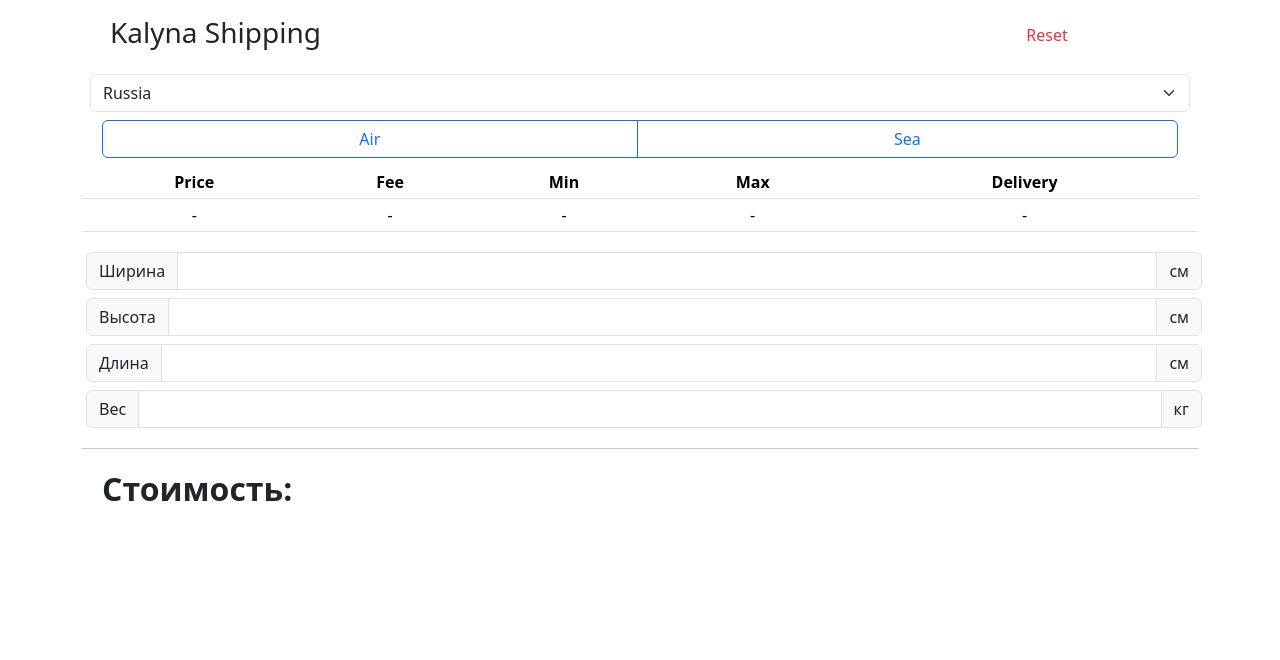
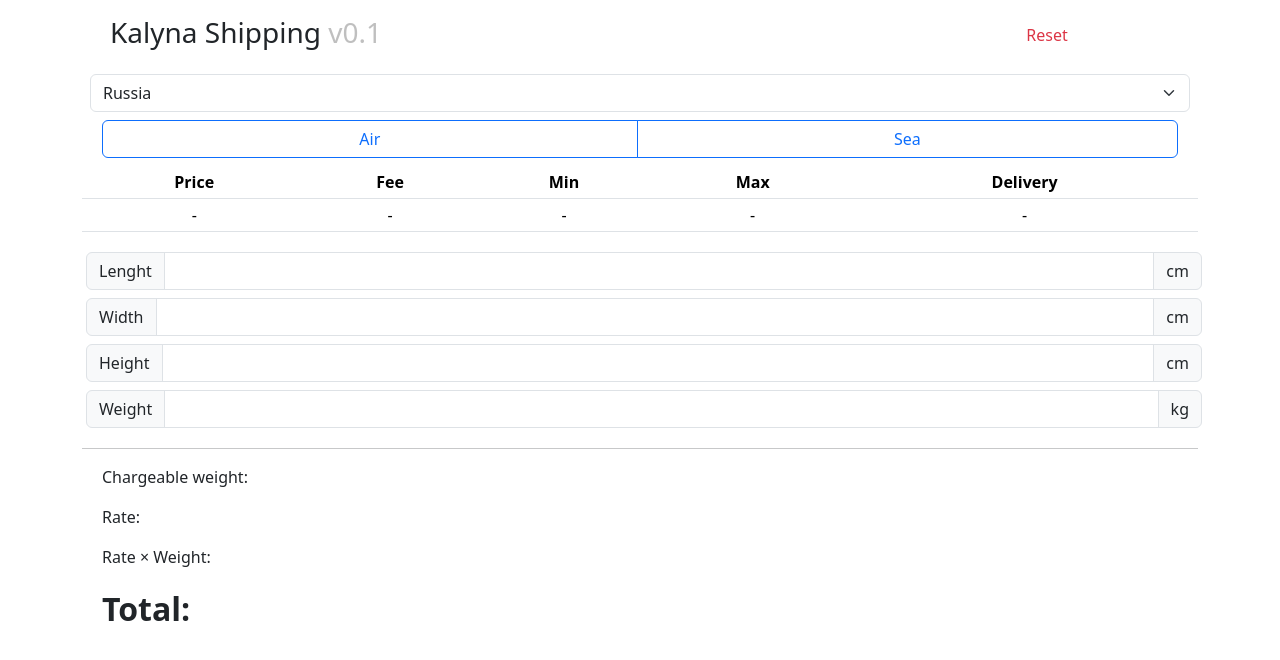
Before and after one commit to GlobakMaxim/Kalyna-shipping, a plain HTML site: page index.html in a window 1280 px wide. Drawn offline with nearby package versions, Linux system fonts and the light colour scheme.

Commit message:
Add more fields

```diff
--- a/index.html
+++ b/index.html
@@ -14,7 +14,7 @@
 		<div class="container">
 			<div class="row justify-content-between m-3">
 				<div class="col-10">
-					<h3>Kalyna Shipping</h3>
+					<h3>Kalyna Shipping <span class="text-black text-opacity-25">v0.1</span></h3>
 				</div>
 				<div class="col-2">
 					<button type="button" class="btn text-danger" id="reset">Reset</button>
@@ -55,34 +55,58 @@
 			</table>
 			<div class="row">
 				<div class="input-group col-md-3 col-xs-12 m-1">
-					<span class="input-group-text">Ширина</span>
-					<input type="number" class="form-control calc" id="calc-input-width" inputmode="decimal">
-					<span class="input-group-text">см</span>
+					<span class="input-group-text">Lenght</span>
+					<input type="number" class="form-control calc" id="calc-input-lenght" inputmode="decimal">
+					<span class="input-group-text">cm</span>
 				</div>
 				<div class="input-group col-md-3 col-xs-12 m-1">
-					<span class="input-group-text">Высота</span>
-					<input type="number" class="form-control calc" id="calc-input-height" inputmode="decimal">
-					<span class="input-group-text">см</span>
+					<span class="input-group-text">Width</span>
+					<input type="number" class="form-control calc" id="calc-input-width" inputmode="decimal">
+					<span class="input-group-text">cm</span>
 				</div>
 				<div class="input-group col-md-3 col-xs-12 m-1">
-					<span class="input-group-text">Длина</span>
-					<input type="number" class="form-control calc" id="calc-input-lenght" inputmode="decimal">
-					<span class="input-group-text">см</span>
+					<span class="input-group-text">Height</span>
+					<input type="number" class="form-control calc" id="calc-input-height" inputmode="decimal">
+					<span class="input-group-text">cm</span>
 				</div>
 			</div>
 			<div class="row">
 				<div class="input-group m-1">
-					<span class="input-group-text">Вес</span>
+					<span class="input-group-text">Weight</span>
 					<input type="number" class="form-control calc" id="calc-input-weight" inputmode="decimal">
-					<span class="input-group-text">кг</span>
+					<span class="input-group-text">kg</span>
 				 </div>
 			</div>
 			<hr>
 			<div class="alert alert-danger" role="alert" id="danger" hidden></div>
 			<div class="alert alert-warning" role="alert" id="alert" hidden></div>
-			<div class="row m-2 fw-bold fs-2">
+			<div class="row mt-2 mx-2 mb-0">
 				<div class="col">
-					<p>Стоимость: </p>
+					<p>Сhargeable weight:</p>
+				</div>
+				<div class="col">
+					<p class="text-end" id="chargeableWeight"></p>
+				</div>
+			</div>
+			<div class="row mx-2 my-0">
+				<div class="col">
+					<p>Rate:</p>
+				</div>
+				<div class="col">
+					<p class="text-end" id="rate"></p>
+				</div>
+			</div>
+			<div class="row mx-2 my-0">
+				<div class="col">
+					<p>Rate × Weight:</p>
+				</div>
+				<div class="col">
+					<p class="text-end" id="rateWeight"></p>
+				</div>
+			</div>
+			<div class="row mx-2 fw-bold fs-2 my-0">
+				<div class="col">
+					<p>Total: </p>
 				</div>
 				<div class="col">
 					<p class="text-end" id="result"></p>
--- a/index.js
+++ b/index.js
@@ -4,6 +4,9 @@
 const heightInput = document.getElementById("calc-input-height");
 const lenghtInput = document.getElementById("calc-input-lenght");
 const weightInput = document.getElementById("calc-input-weight");
+const chargeableWeightTag = document.getElementById("chargeableWeight");
+const rateTag = document.getElementById("rate");
+const rateWeightTag = document.getElementById("rateWeight");
 const resultTag = document.getElementById("result");
 const alert = document.getElementById("alert");
 const danger = document.getElementById("danger");
@@ -148,10 +151,15 @@
   var priceForWeight = value * info.price;
   let overwaightValue = 30;
 
+  rateTag.textContent = info.price;
+  chargeableWeightTag.textContent = value.toFixed(2);
+
   // We count overwaight only for real weight
   if (countryObject.overwaight && value > overwaightValue && value > sizeValue) {
     priceForWeight += (value - overwaightValue).toFixed(1) * 2; // Round to 0.1
   }
+  rateWeightTag.textContent = priceForWeight.toFixed(2);
+
   let resultValue = info.fee + priceForWeight;
   let roundedResultValue = (Math.ceil(resultValue * 20) / 20).toFixed(2); // Rounded by 5 cents (0.05)
   resultTag.textContent = roundedResultValue;
```
